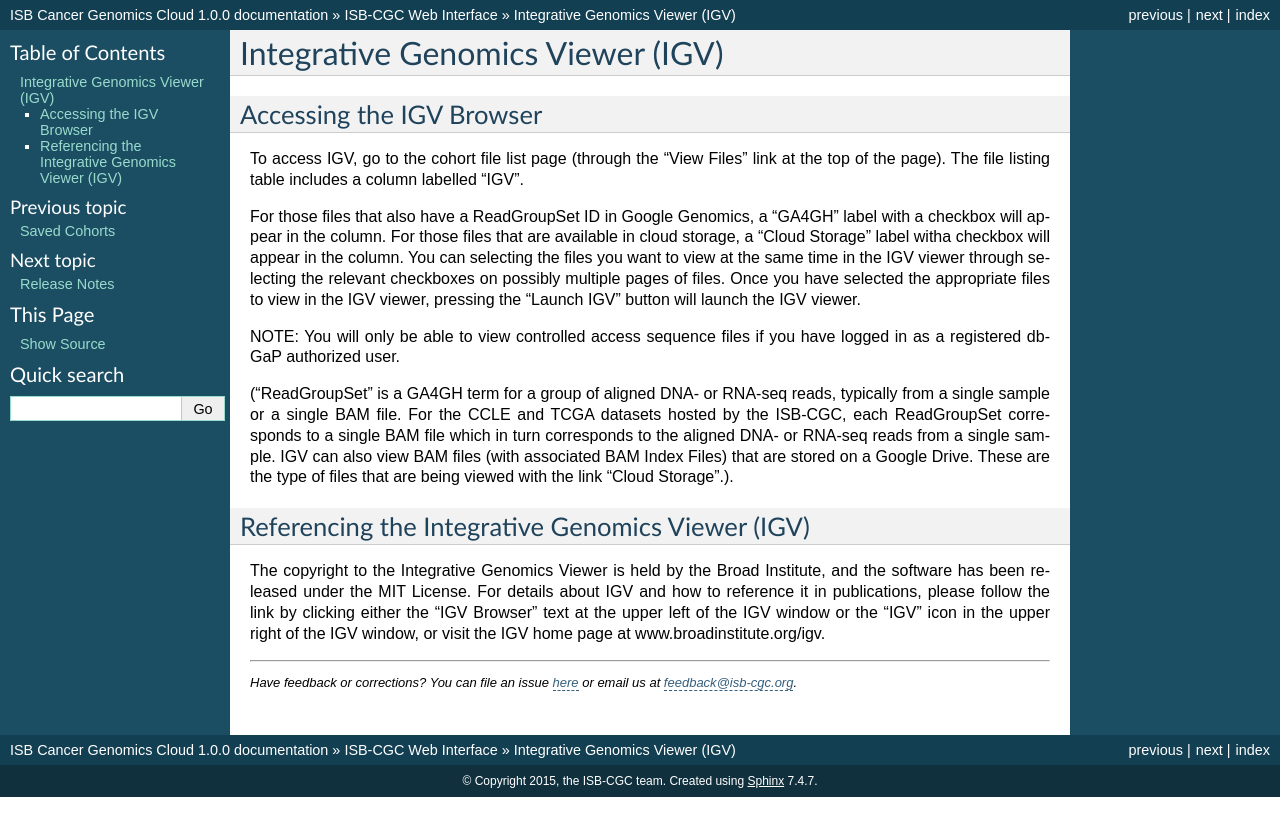
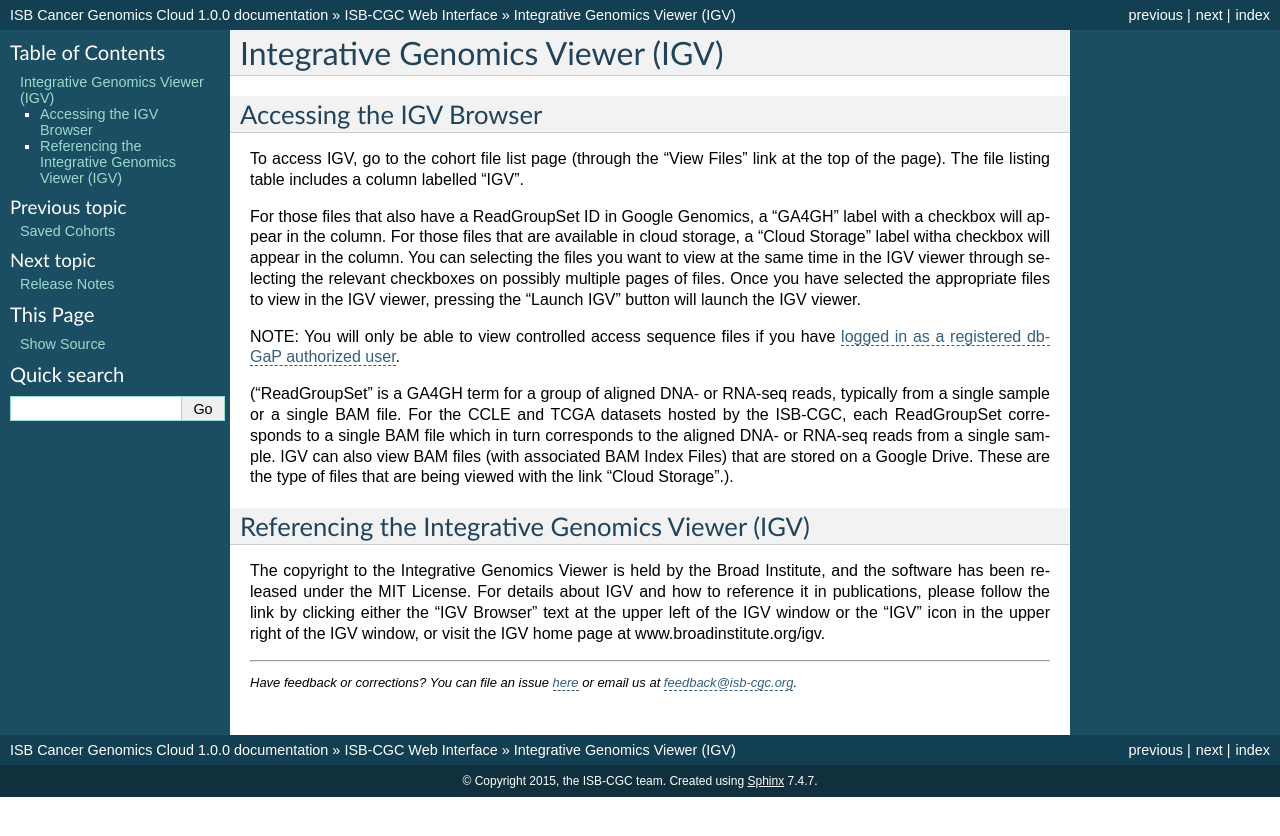
Before and after one commit to isb-cgc/readthedocs, a Sphinx documentation site: the page built from docs/source/sections/webapp/IGV-Browser.rst, in a window 1280 px wide. Shown: the top 836 px of the page. Built offline with Sphinx 7.4.7, drawn with Linux system fonts in a browser that asks for light colours; part of the change alters nothing that is shown.

```diff
--- a/docs/source/sections/webapp/IGV-Browser.rst
+++ b/docs/source/sections/webapp/IGV-Browser.rst
@@ -9,7 +9,7 @@ To access IGV, go to the cohort file list page (through the "View Files" link at
 
 For those files that also have a ReadGroupSet ID in Google Genomics, a "GA4GH" label with a checkbox will appear in the column.  For those files that are available in cloud storage, a "Cloud Storage" label witha checkbox will appear in the column.  You can selecting the files you want to view at the same time in the IGV viewer through selecting the relevant checkboxes on possibly multiple pages of files.  Once you have selected the appropriate files to view in the IGV viewer, pressing the "Launch IGV" button will launch the IGV viewer.
 
-NOTE:  You will only be able to view controlled access sequence files if you have logged in as a registered dbGaP authorized user.
+NOTE:  You will only be able to view controlled access sequence files if you have `logged in as a registered dbGaP authorized user <Gaining-Access-To-TCGA-Contolled-Access-Data.html>`_.
 
 ("ReadGroupSet" is a GA4GH term for a group of aligned DNA- or RNA-seq reads,
 typically from a single sample or a single BAM file.
```
